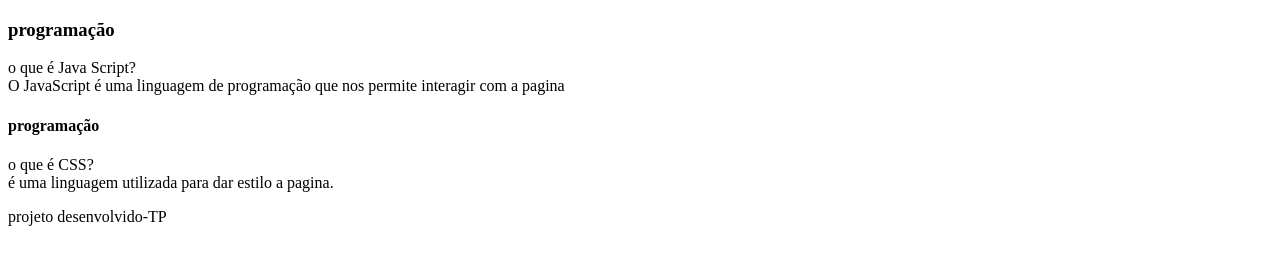
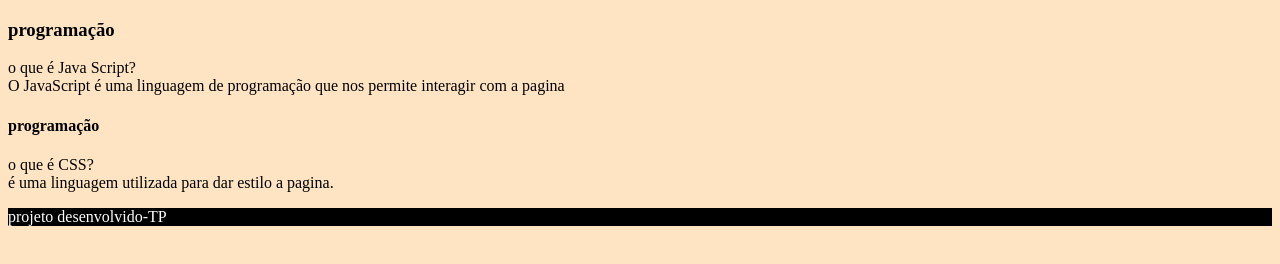
Before and after one commit to ThailaPinheiro/ferramenta-de-estudos-TP, a plain HTML site: page index.html in a window 1280 px wide. Drawn offline with Linux system fonts and the light colour scheme; files that its build step writes are made by us from their sources; a web font is replaced by a local one.

Commit message:
iniciamo a estilização do footer

```diff
--- a/assets/style.CSS
+++ b/assets/style.CSS
@@ -0,0 +1,7 @@
+body {
+    background-color: bisque;
+}
+footer{
+    background-color: black;
+    color: white
+}
--- a/index.html
+++ b/index.html
@@ -10,7 +10,7 @@
         href="https://fonts.googleapis.com/css2?family=Bai+Jamjuree:ital,wght@0,200;0,300;0,400;0,500;0,600;0,700;1,200;1,300;1,400;1,500;1,600;1,700&display=swap"
         rel="stylesheet" />
 
-    <link rel="stylesheet" href="style.css">
+    <link rel="stylesheet" href="assets/style.CSS">
 
     <title>ferramentas interrativas de estudos - thaila</title>
 </head>
```
Also changed, not shown: 2 other files.
